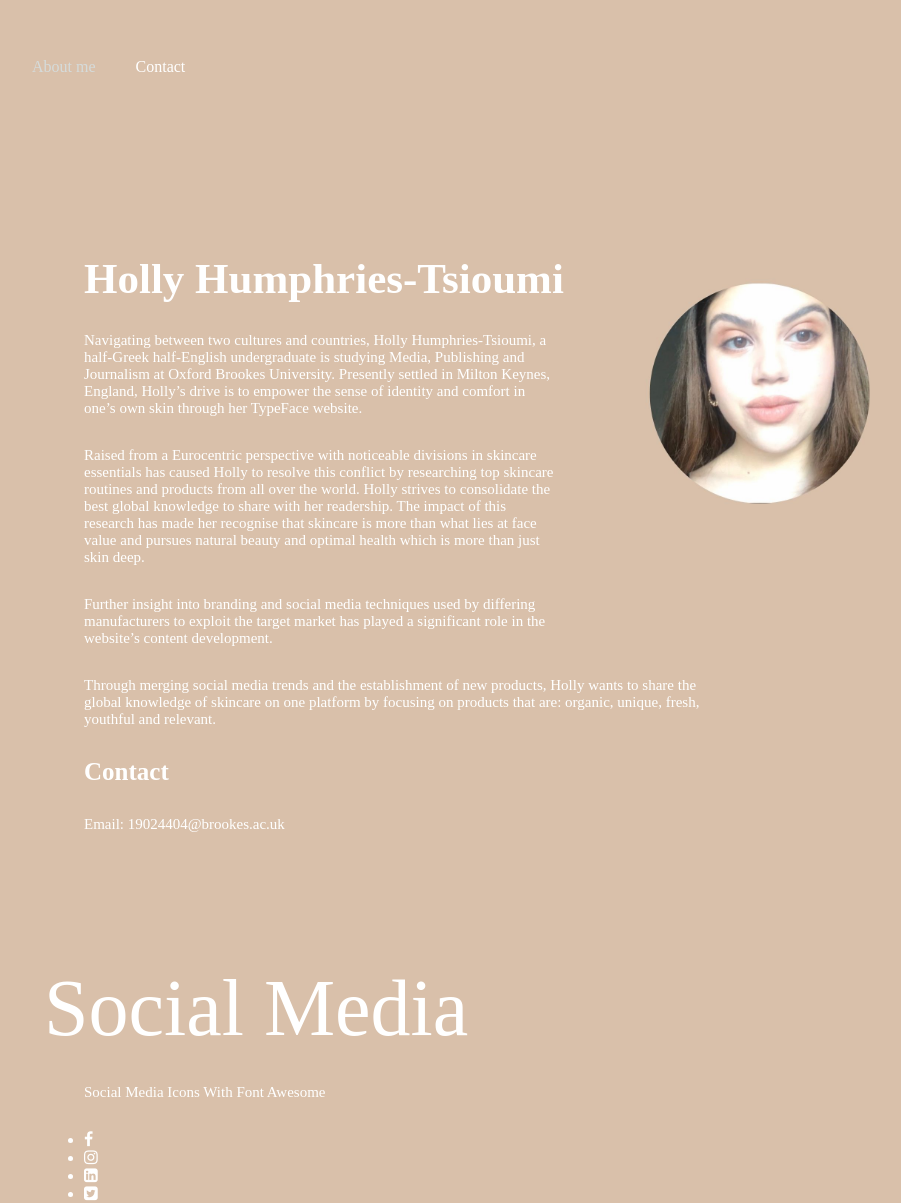
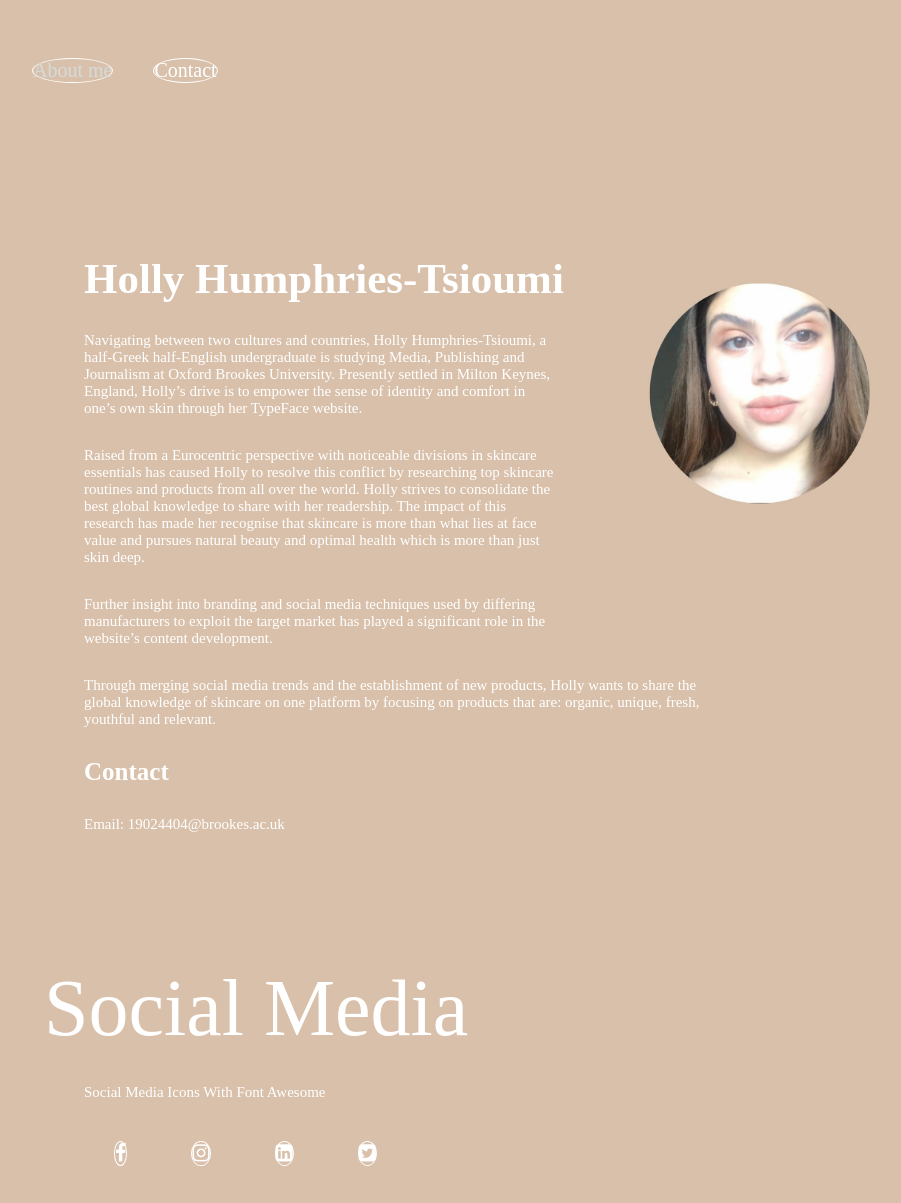
Before and after one commit to hollyhumphries/mybrookesblog, a Jekyll site: the page aboutme/index.html, which Jekyll copies as it is, in a window 1280 px wide. Shown: the whole page, without its empty margins (86-987 px from the left). Built offline with Jekyll 4.4.1, drawn with Linux system fonts in a browser that asks for light colours; after the commit the page ends 1176 px from its top, so only the background shows below that.

Commit message:
Update styles.css

```diff
--- a/aboutme/css/styles.css
+++ b/aboutme/css/styles.css
@@ -78,4 +78,14 @@ h3{
 
 
 
+li{
+  list-style:none;
+  margin:10px 30px;
+  display:inline-block;
+  font-size:20px;
+  padding; 20px 20px;
+  color: #fff;
+  border:1px solid #fff;
+  border-radius:50%;
+  transition:.5s;
 }
```
